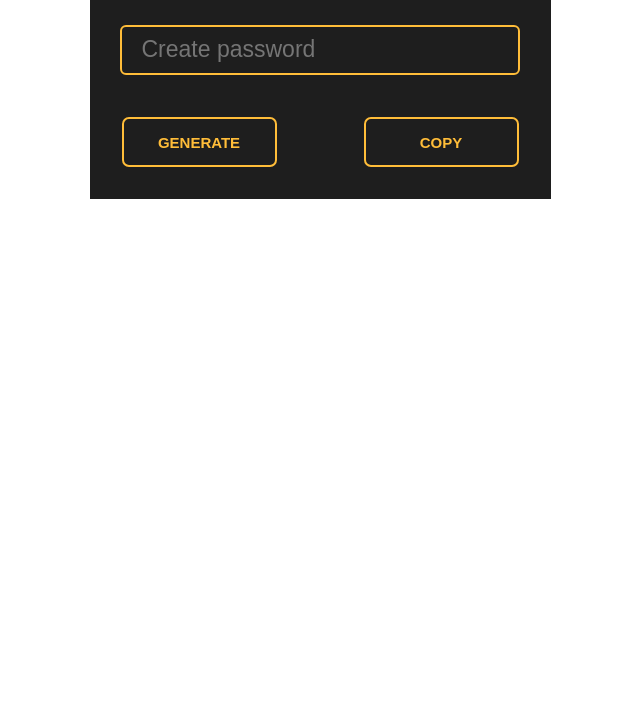
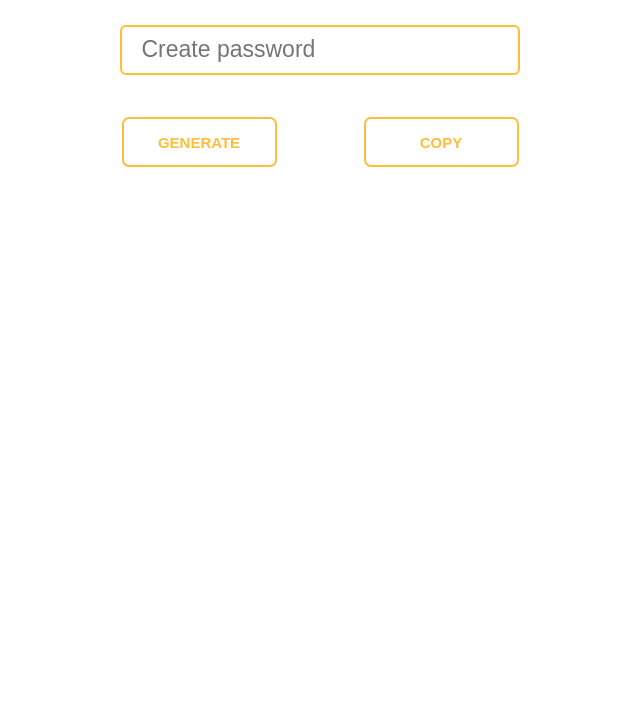
Before and after one commit to TufanTFN/ID, a plain HTML site: page index.html in a window 1280 px wide. Shown: the part 76-800 px from the top of the page, without its empty margins (320-960 px from the left). Drawn offline with Linux system fonts and the light colour scheme.

Commit message:
Update index.html

```diff
--- a/index.html
+++ b/index.html
@@ -36,7 +36,7 @@
         }
 
  .box{
-   background-color: #1e1e1e;
+   background-color: #;
    padding-top: 30px;
    padding: 30px;
 
@@ -60,7 +60,7 @@
             border: 2px solid #ffbd39;
             outline: none;
             font-size: 22px;
-            background-color: #1e1e1e;
+            background-color: #;
         }
         input::placeholder{
           font-size: 23px;
@@ -75,7 +75,7 @@
             width: 155px;
             height: 50px;
             text-align: center;
-            background-color: #1e1e1e;
+            background-color: #;
             display: flex;
             color: #ffbd39;
             justify-content: center;
```
